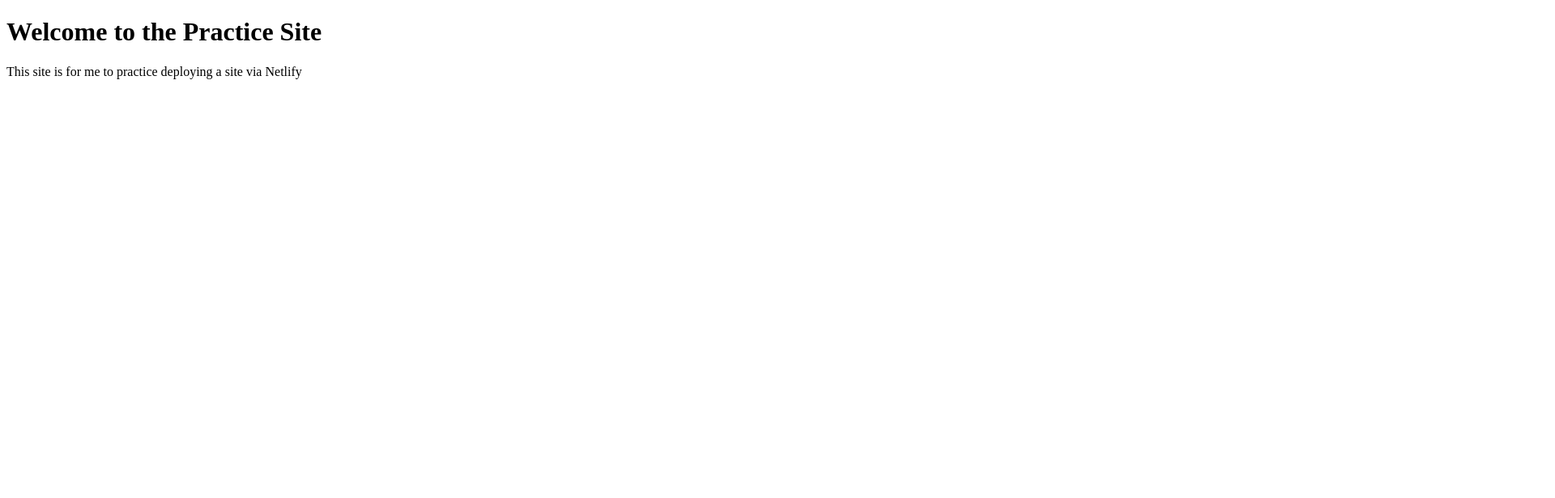
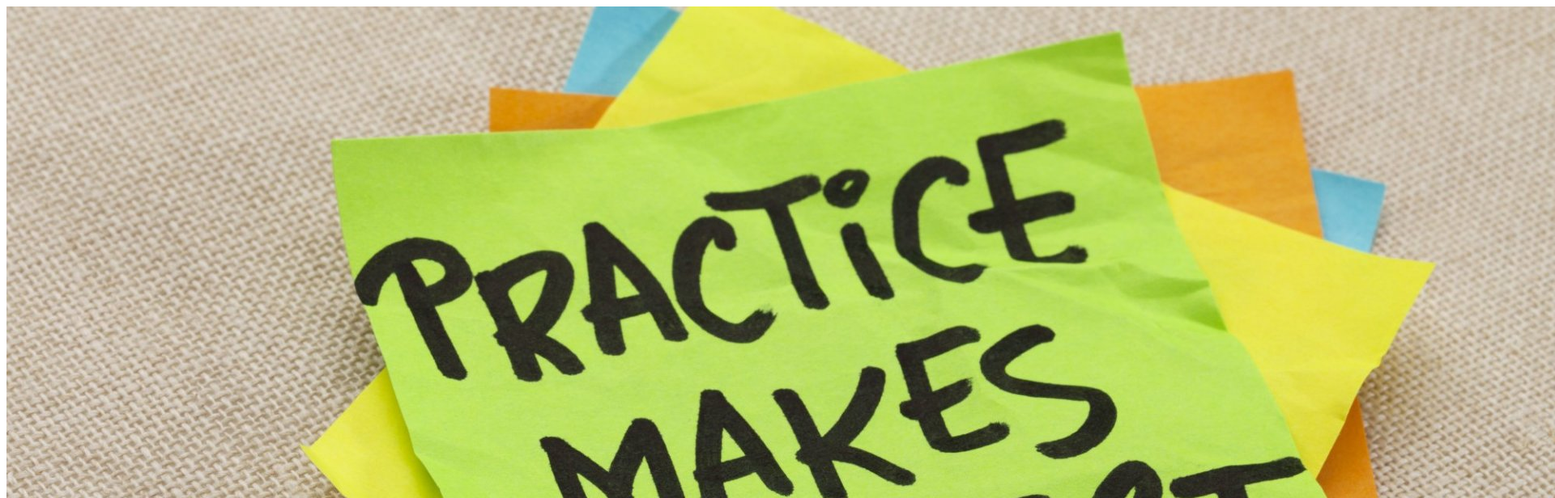
Before and after one commit to ttazewell/practice-site, a plain HTML site: page index.html in a window 1280 px wide. Shown: the top 616 px of the page at 81% size, 1920 px wide, since content can reach past the window. Drawn offline with Linux system fonts and the light colour scheme.

Commit message:
added practice images

```diff
--- a/index.html
+++ b/index.html
@@ -8,6 +8,7 @@
 </head>
 <body>
 
+    <img src="practice.jpg">
     <h1>Welcome to the Practice Site</h1>
     <p>This site is for me to practice deploying a site via Netlify</p>
 
```
